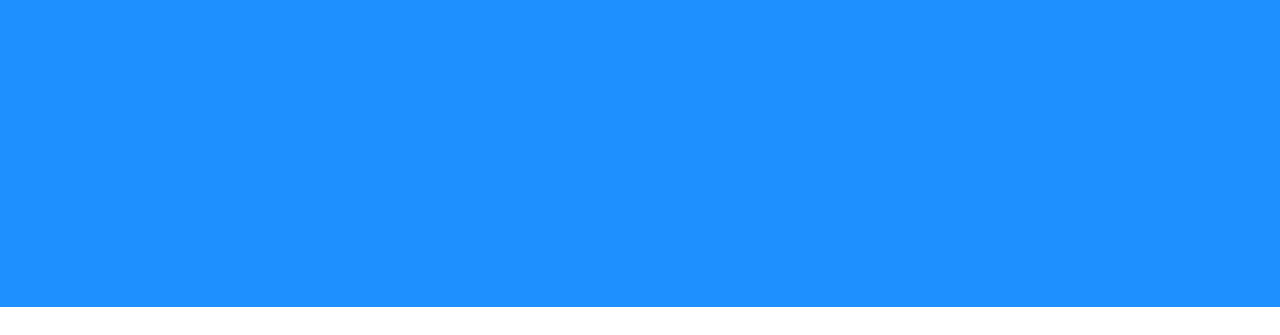
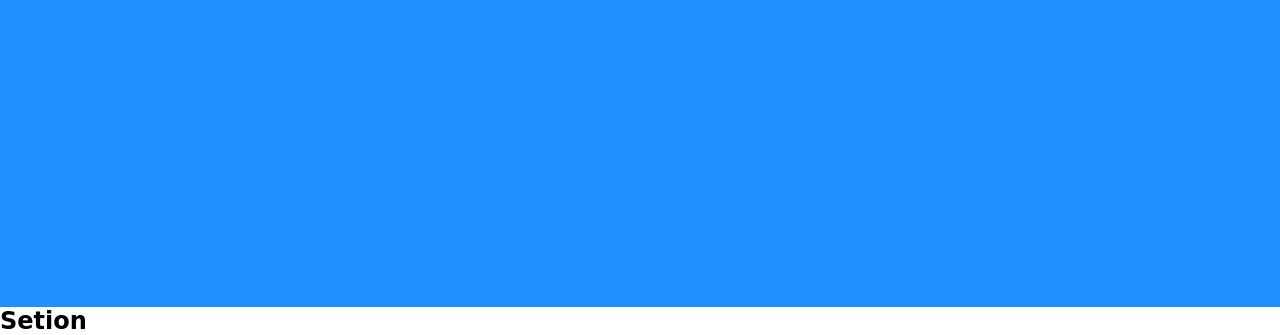
Before and after one commit to Azamatmasharipov707/frontend-1400, a plain HTML site: page index.html in a window 1280 px wide. Shown: the part 493-828 px from the top of the page. Before the commit the page ends 800 px from the top, so only its background shows below. Drawn offline with Linux system fonts and the light colour scheme.

Commit message:
main start

```diff
--- a/index.html
+++ b/index.html
@@ -23,5 +23,10 @@
         </nav>
         <h1 class="header__title">Git and Github</h1>
     </header>
+    <main>
+        <section>
+            <h1>Setion</h1>
+        </section>
+    </main>
 </body>
 </html>
```
